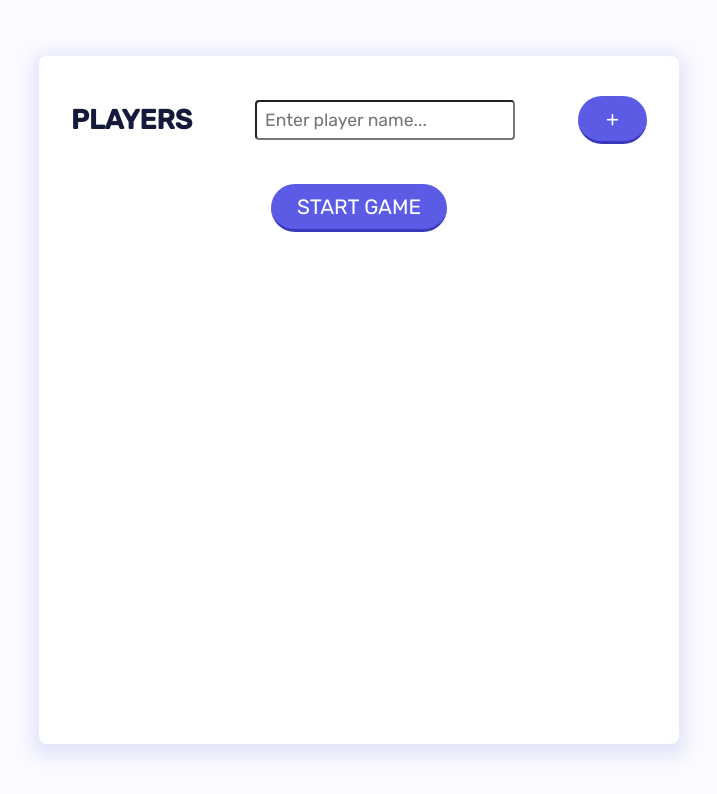
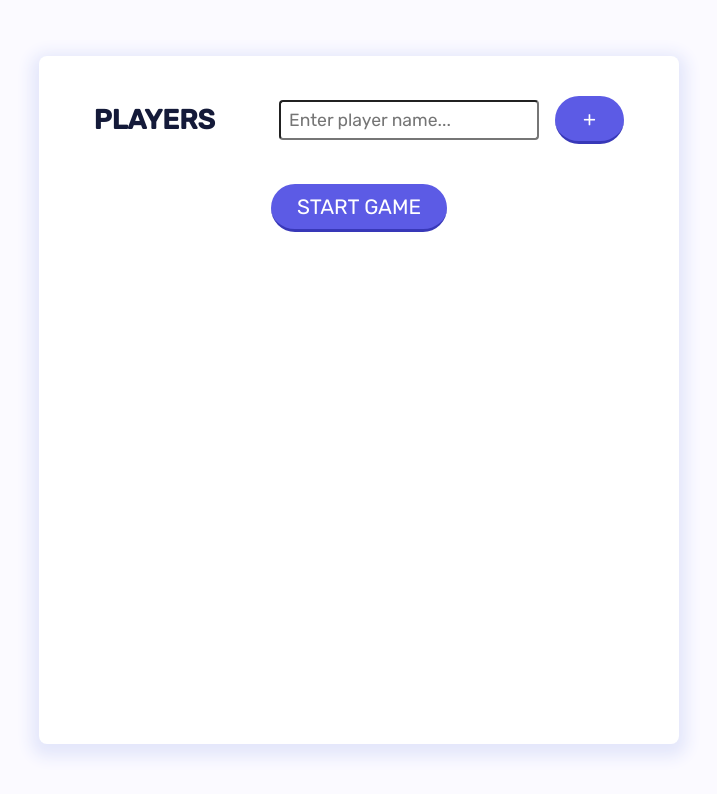
Before and after one commit to ChristopherHearne/GabondGame, a React (Vite) app: page / in a window 1280 px wide. Both pictures are taken after a click on the button "START GAME". Shown: the top 794 px of the page, without its empty margins (281-998 px from the left). Built offline with nearby package versions, Linux system fonts and the light colour scheme.

Commit message:
moved player reg button closer to the input

```diff
--- a/src/styles/PlayerRegistration.css
+++ b/src/styles/PlayerRegistration.css
@@ -2,8 +2,16 @@
 	width: 100%;
 	display: flex;
 	align-items: center;
-	justify-content: space-between;
+	justify-content: center;
 	padding: 2.5rem 2rem;
+}
+
+#header h1{
+	margin-right: 4rem;
+}
+
+#header input{
+	margin-right: 1rem;
 }
 
 .add-player{
```
